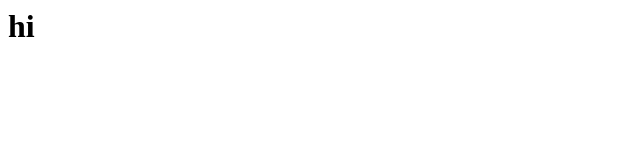
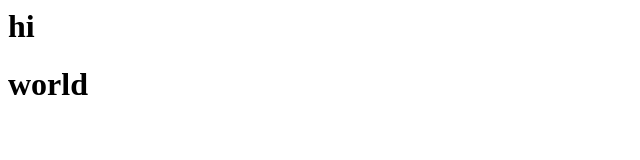
Before and after one commit to AmirulLuqman/scm-git, a plain HTML site: page index.html in a window 1280 px wide. Shown: the whole page, without its empty margins (0-640 px from the left). Drawn offline with Linux system fonts and the light colour scheme.

Commit message:
Update index.html

```diff
--- a/index.html
+++ b/index.html
@@ -4,5 +4,6 @@
 </head>
 <body>
     <h1>hi</h1>
+    <h1>world</h1>
 </body>
 </html>
```
